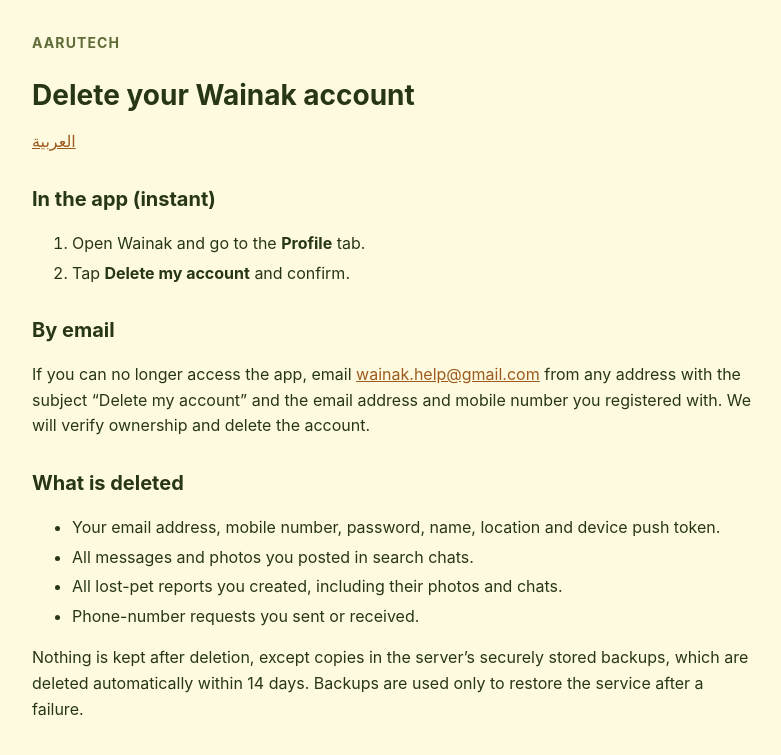
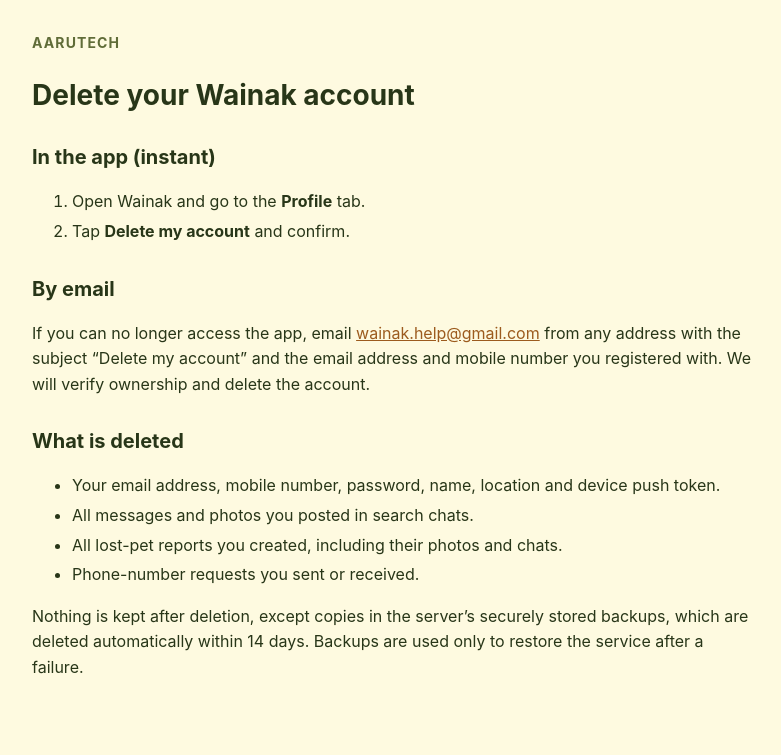
Before and after one commit to aarutech-apps/aarutech-apps.github.io, a Jekyll site: the page built from wainak/delete-account.md, in a window 1280 px wide. Shown: the top 755 px of the page, without its empty margins (248-1029 px from the left). Built offline with Jekyll 4.4.1, drawn with Linux system fonts in a browser that asks for light colours; our own code applies the rules of GitHub Pages for plain Markdown files.

Commit message:
Remove Arabic link from delete account guide
Removed Arabic link from delete account instructions.

```diff
--- a/wainak/delete-account.md
+++ b/wainak/delete-account.md
@@ -1,6 +1,4 @@
 # Delete your Wainak account
-
-[العربية](/ar/delete-account)
 
 ## In the app (instant)
 
```
